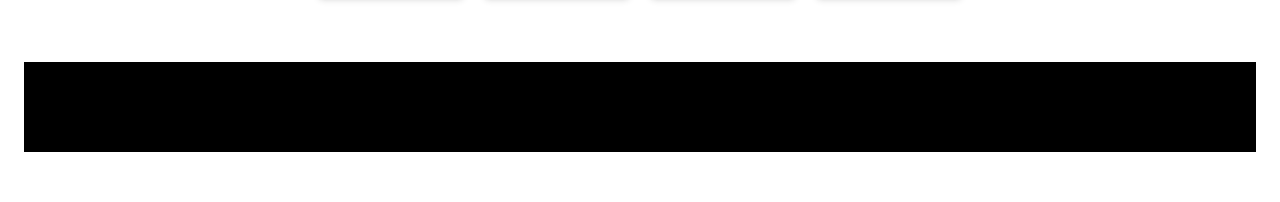
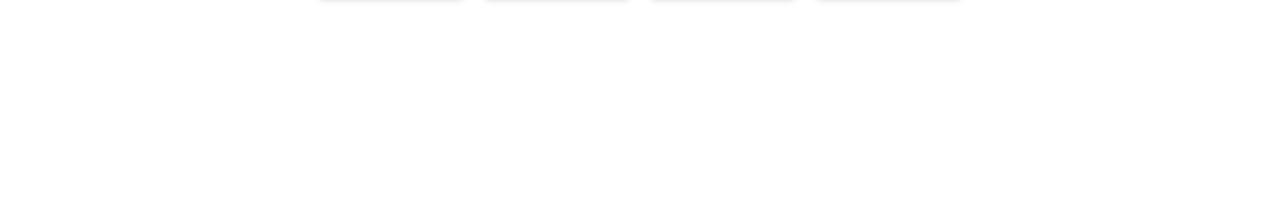
Before and after one commit to Furkslw/test-menu, a Next.js app: page /menus/frango in a window 1280 px wide. Shown: the part 706-908 px from the top of the page. Built offline with nearby package versions, Linux system fonts and the light colour scheme.

Commit message:
BG dark removed

```diff
--- a/src/components/AdSense.js
+++ b/src/components/AdSense.js
@@ -12,7 +12,7 @@
   }, [clientId, slotId]);
 
   return (
-    <div className="flex justify-center my-6 bg-black" style={{ width: '100%' }}>
+    <div className="flex justify-center my-6 " style={{ width: '100%' }}>
       <ins
         className="adsbygoogle"
         style={{ display: 'block', width: '100%', maxWidth: '728px', height: '90px', ...style }}
```
